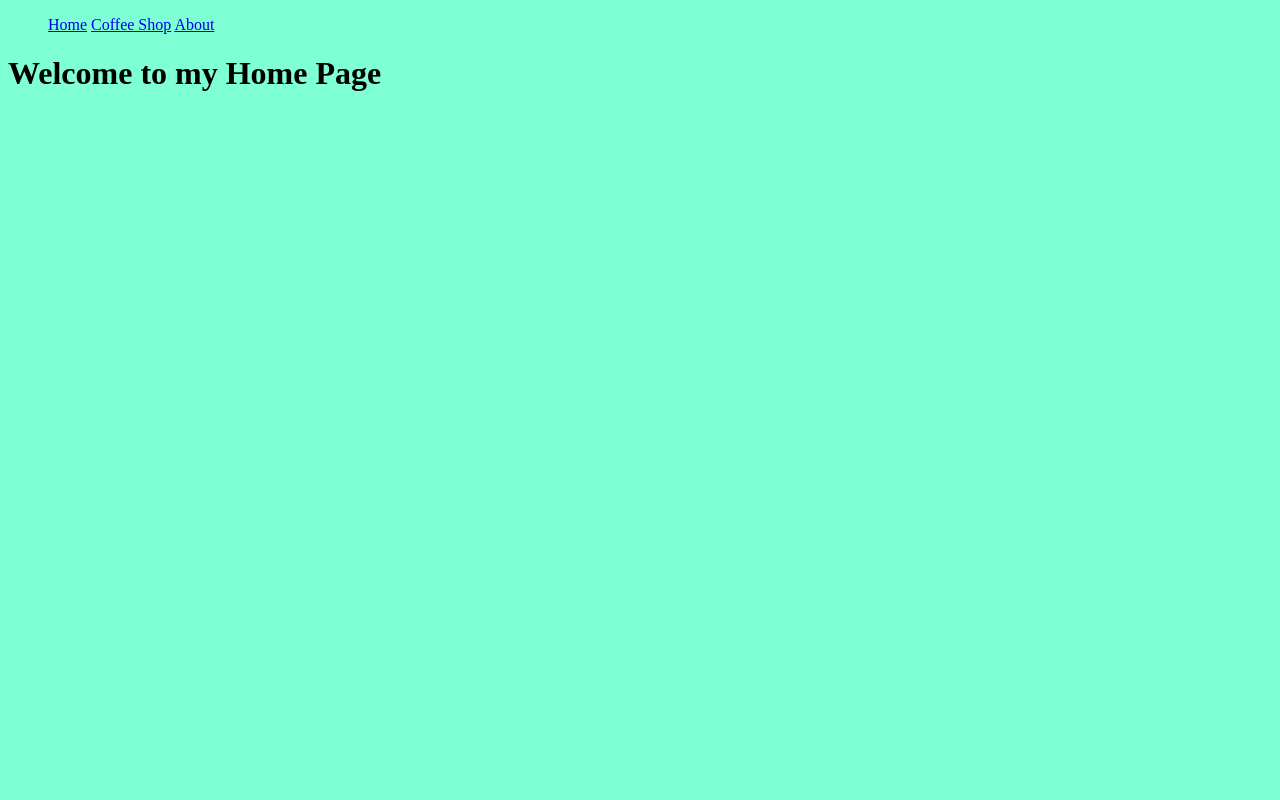
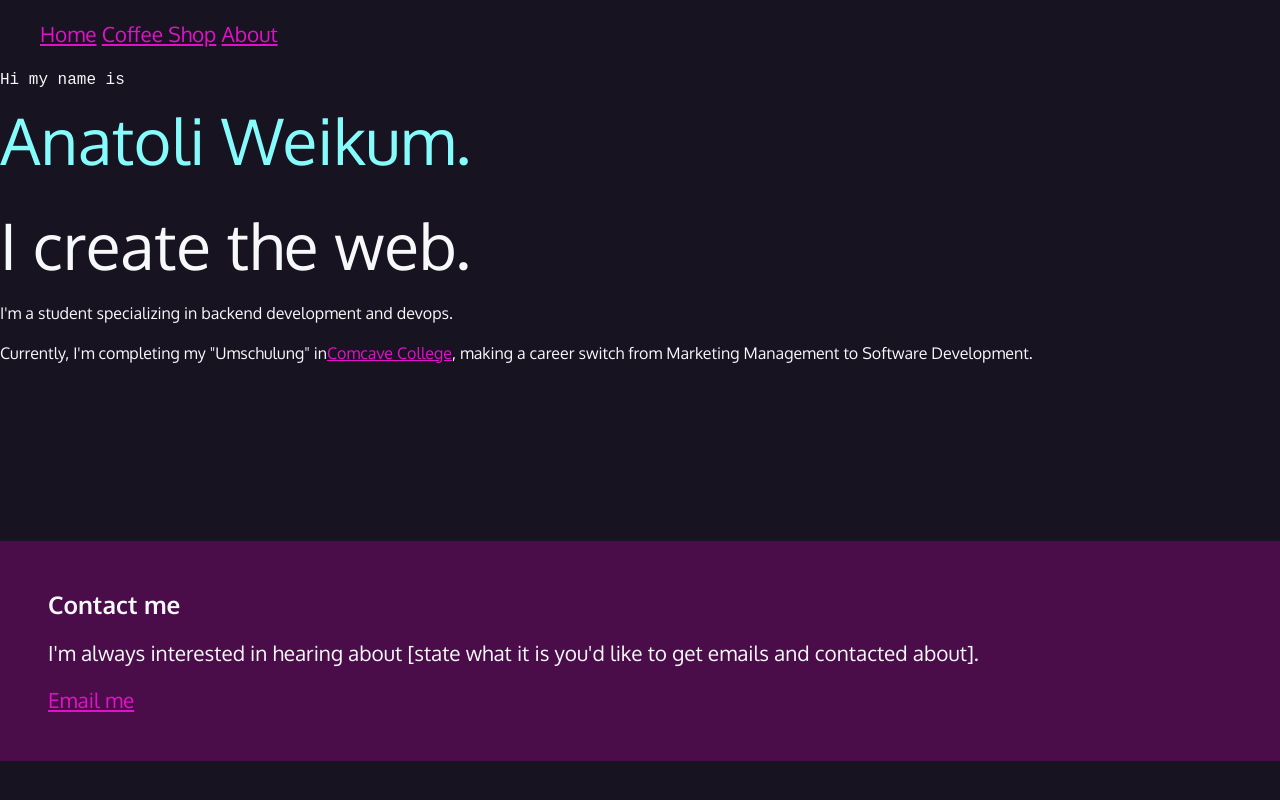
Before and after one commit to toljaw/weikum.dev, a website: page public/index.html in a window 1280 px wide. Drawn offline with Linux system fonts and the light colour scheme; a web font is replaced by a local one.

Commit message:
add stylesheet to the page

```diff
--- a/public/index.html
+++ b/public/index.html
@@ -10,7 +10,19 @@
 </head>
 <body>
 <div id="navbar"></div>
-<h1>Welcome to my Home Page</h1>
+<section id="intro">
+    <p class="name">Hi my name is <span>Anatoli Weikum.</span></p>
+    <h2>I create the web.</h2>
+    <p>I'm a student specializing in backend development and devops.</p>
+    <p>Currently, I'm completing my "Umschulung" in<a href="https://www.comcave.de/umschulung/it-programmierung-systeme/fachinformatik/fachinformatiker-anwendungsentwicklung-ihk">Comcave College</a>, making a career switch from Marketing Management to Software Development.</p>
+</section>
+
+<section id="contact">
+    <h3>Contact me</h3>
+    <p>I'm always interested in hearing about [state what it is you'd like to get emails and contacted about].</p>
+    <a href="https://www.google.de">Email me</a>
+</section>
+
 <script>
     fetch('navbar.html')
         .then(response => response.text())
--- a/public/style.css
+++ b/public/style.css
@@ -1,3 +1,71 @@
+@import url('https://fonts.googleapis.com/css2?family=Oxygen:wght@400&display=swap');
+@import url('https://fonts.googleapis.com/css2?family=Oxygen+Mono&family=Oxygen:wght@300;400;700&display=swap');
+
+/* variables declared here - these are the colors four my pages, as well as the font stacks and sizes. */
+:root {
+    --black: #171321;
+    --dkblue: #0d314b;
+    --plum: #4b0d49;
+    --hotmag: #ff17e4;
+    --magenta: #e310cb;
+    --aqua: #86fbfb;
+    --white: #f7f8fa;
+    --font-size: 1.3rem;
+    --mono: "Oxygen mono", monospace;
+    --sans: "Oxygen", sans-serif;
+}
+
+/* border box model: https://css-tricks.com/box-sizing/ */
+html {
+    box-sizing: border-box;
+}
+*,
+*::before,
+*::after {
+    box-sizing: inherit;
+}
+/* generic styles for the page */
 body {
-    background-color: aquamarine;
+    padding: 0;
+    margin: 0;
+    font-family: var(--sans), serif;
+    background-color: var(--black);
+    color: var(--white);
+    font-size: var(--font-size);
 }
+h1, h2, h3 {
+    margin: 0;
+}
+a {
+    color: var(--magenta);
+}
+a:hover {
+    color: var(--hotmag);
+    text-decoration: none;
+}
+
+/* intro styles */
+#intro {
+    padding-bottom: 10rem;
+}
+#intro p {
+    font-size: 1rem;
+    line-height: 1.5;
+}
+#intro .name {
+    font-family: var(--mono);
+}
+.name span {
+    font-family: var(--sans);
+    font-size: 4rem;
+    color: var(--aqua);
+    display: block;
+}
+#intro h2 {
+    font-size: 4rem;
+    font-weight: normal;
+}
+#contact {
+    padding: 3rem;
+    background-color: var(--plum);
+}
```
